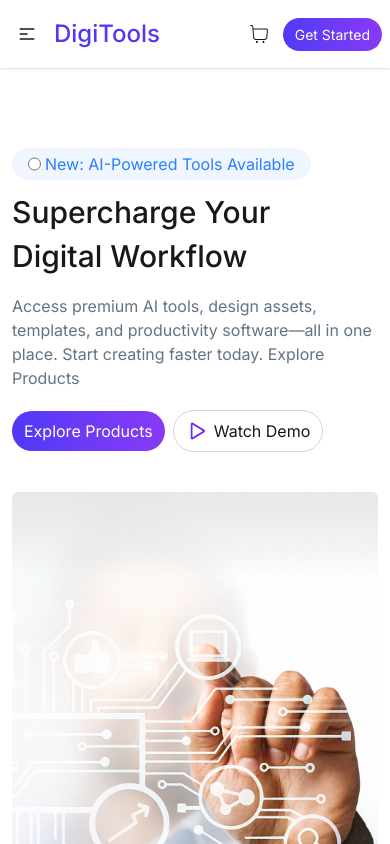
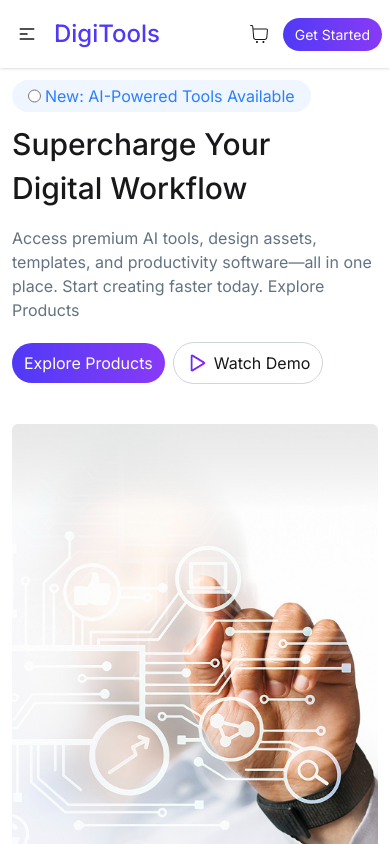
Before and after one commit to Ranadev25/assignment-6, a React (Vite) app: page / in a window 390 px wide. Shown: the top 844 px of the page. Built offline with nearby package versions, Linux system fonts and the light colour scheme.

Commit message:
creat responsive navber

```diff
--- a/src/components/Navber/Navber.jsx
+++ b/src/components/Navber/Navber.jsx
@@ -1,9 +1,9 @@
 import React from "react";
 import { CiShoppingCart } from "react-icons/ci";
 
-const Navber = ({count}) => {
+const Navber = ({ count }) => {
   return (
-    <div className="shadow-sm bg-white">
+    <div className="shadow-sm max-w-400 mx-auto fixed top-0 z-10 bg-white left-0 right-0">
       <div className="md:w-[90%] lg:w-[85%] mx-auto ">
         <div className="navbar px-0">
           <div className="navbar-start">
@@ -79,8 +79,10 @@ const Navber = ({count}) => {
               <li>
                 <a href="" className="text-2xl font-medium relative">
                   <CiShoppingCart />
-                  <p className={`absolute top-1 right-2 text-sm bg-orange-500 text-white rounded-full leading-3 ${count && "p-0.5"}`}>
-                    {count ? count : "" }
+                  <p
+                    className={`absolute top-1 right-2 text-sm bg-orange-500 text-white rounded-full leading-3 ${count && "p-0.5"}`}
+                  >
+                    {count ? count : ""}
                   </p>
                 </a>
               </li>
```
